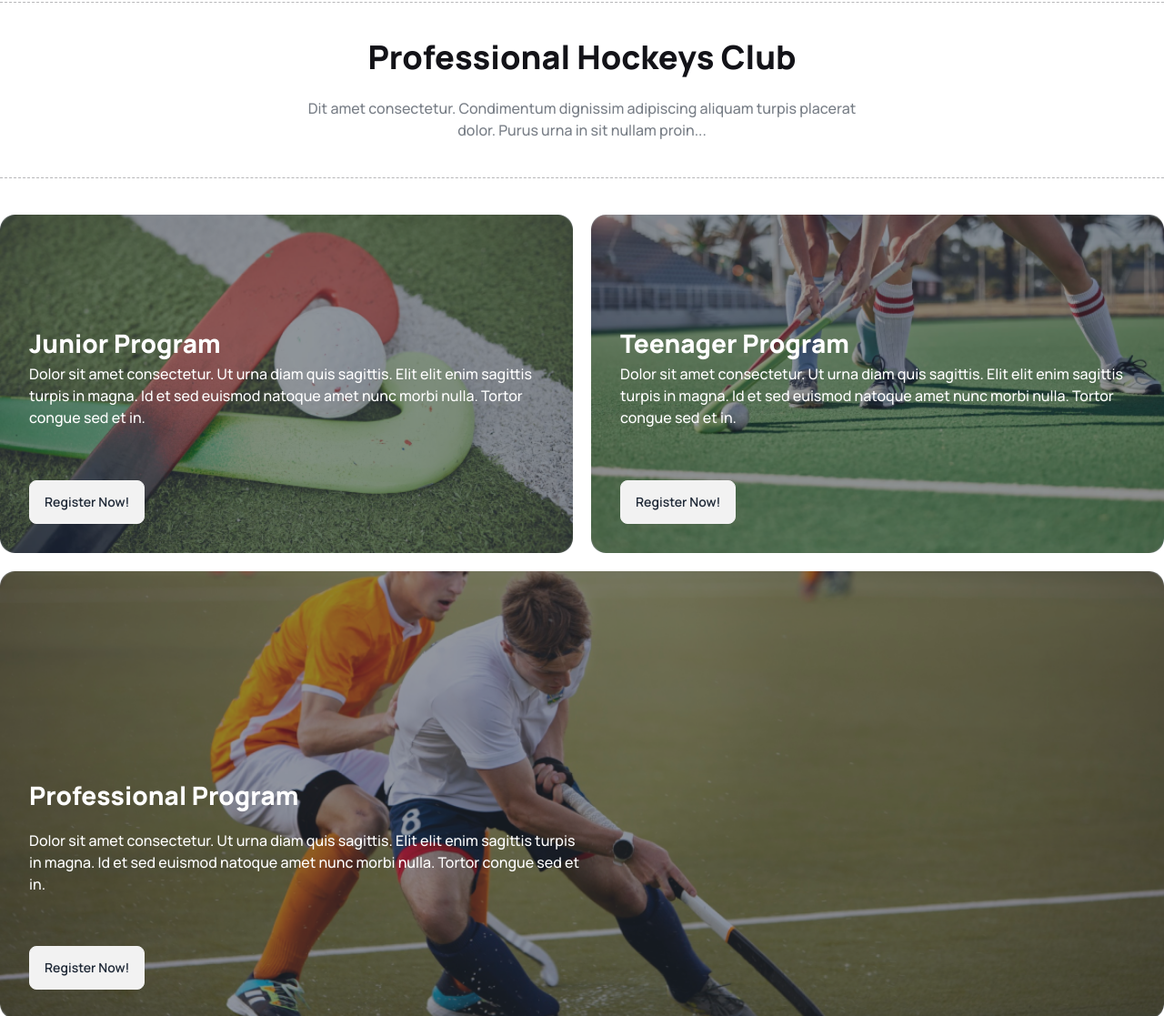
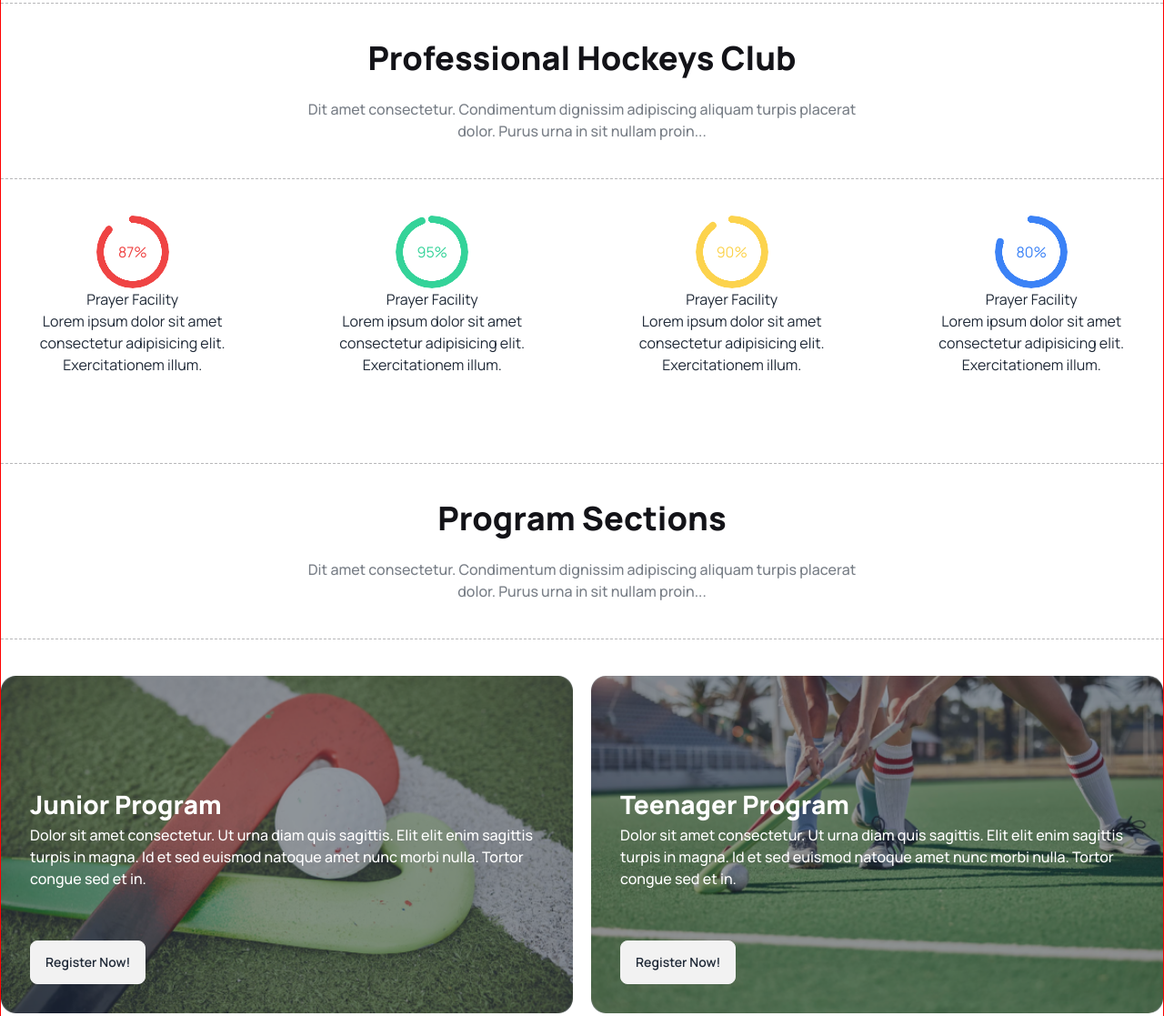
Before and after one commit to Biplob-1/programming-hero-B9A3-tailwind, a plain HTML site: page index.html in a window 1280 px wide. Shown: the part 668-1785 px from the top of the page at 91% size. Drawn offline with nearby package versions, Linux system fonts and the light colour scheme.

Commit message:
remove css directory and styles.css file

```diff
--- a/css/styles.css
+++ /dev/null
@@ -1,11 +0,0 @@
-/* common styles */
-body {
-  font-family: "Manrope", sans-serif;
-  /* border: 1px solid red; */
-}
-* {
-  border: 1px solid red;
-}
-.card.image-full:before {
-  opacity: 0.5;
-}
--- a/index.html
+++ b/index.html
@@ -51,9 +51,13 @@
       };
     </script>
     <!-- Custome CSS -->
-    <link rel="stylesheet" href="css/styles.css" />
+    <style>
+      .card.image-full:before {
+        opacity: 0.5;
+      }
+    </style>
   </head>
-  <body>
+  <body style="font-family: 'Manrope', sans-serif; border: 1px solid red">
     <!-- header section -->
     <header class="lg:container lg:mx-auto">
       <!-- navbar -->
@@ -147,12 +151,97 @@
     <!-- main section -->
     <main class="lg:container lg:mx-auto">
       <!-- Progress section -->
-      <section class="py-24">
+      <section class="my-24">
         <div
           class="text-center flex flex-col justify-center items-center border-y border-opacity-30 border-dashed"
         >
           <h3 class="text-4xl font-extrabold text-custom-dark pt-10 pb-6">
             Professional Hockeys Club
+          </h3>
+          <p class="opacity-60 font-medium w-6/12 pb-10">
+            Dit amet consectetur. Condimentum dignissim adipiscing aliquam
+            turpis placerat dolor. Purus urna in sit nullam proin...
+          </p>
+        </div>
+        <div class="section-body mt-10 grid grid-cols-4 gap-10 text-center">
+          <!-- proggres bar one start -->
+          <div>
+            <div
+              class="radial-progress text-red-500"
+              style="--value: 87"
+              role="progressbar"
+            >
+              87%
+            </div>
+            <div>
+              <h3>Prayer Facility</h3>
+              <p>
+                Lorem ipsum dolor sit amet consectetur adipisicing elit.
+                Exercitationem illum.
+              </p>
+            </div>
+          </div>
+          <!-- proggres bar two start -->
+          <div>
+            <div
+              class="radial-progress text-emerald-400"
+              style="--value: 95"
+              role="progressbar"
+            >
+              95%
+            </div>
+            <div>
+              <h3>Prayer Facility</h3>
+              <p>
+                Lorem ipsum dolor sit amet consectetur adipisicing elit.
+                Exercitationem illum.
+              </p>
+            </div>
+          </div>
+          <!-- proggres bar three start -->
+          <div>
+            <div
+              class="radial-progress text-amber-300"
+              style="--value: 90"
+              role="progressbar"
+            >
+              90%
+            </div>
+            <div>
+              <h3>Prayer Facility</h3>
+              <p>
+                Lorem ipsum dolor sit amet consectetur adipisicing elit.
+                Exercitationem illum.
+              </p>
+            </div>
+          </div>
+          <!-- proggrs bar four start-->
+          <div>
+            <div
+              class="radial-progress text-blue-500"
+              style="--value: 80"
+              role="progressbar"
+            >
+              80%
+            </div>
+            <div>
+              <h3>Prayer Facility</h3>
+              <p>
+                Lorem ipsum dolor sit amet consectetur adipisicing elit.
+                Exercitationem illum.
+              </p>
+            </div>
+          </div>
+          <!-- proggrs bar for end -->
+        </div>
+      </section>
+      <!-- Program section -->
+      <section class="my-24">
+        <div
+          class="text-center flex flex-col justify-center items-center border-y border-opacity-30 border-dashed"
+        >
+          <h3 class="text-4xl font-extrabold text-custom-dark pt-10 pb-6">
+            Program Sections
           </h3>
           <p class="opacity-60 font-medium w-6/12 pb-10">
             Dit amet consectetur. Condimentum dignissim adipiscing aliquam
@@ -238,14 +327,14 @@
           </div>
         </div>
       </section>
-
-      <!-- Program section -->
+      <!-- products section -->
+      <!-- Contact section -->
       <section class="">
         <div
           class="text-center flex flex-col justify-center items-center border-y border-opacity-30 border-dashed"
         >
           <h3 class="text-4xl font-extrabold text-custom-dark pt-10 pb-6">
-            Program Sections
+            Our New Products
           </h3>
           <p class="opacity-60 font-medium w-6/12 pb-10">
             Dit amet consectetur. Condimentum dignissim adipiscing aliquam
@@ -254,14 +343,13 @@
         </div>
         <div class="section-body"></div>
       </section>
-
       <!-- Faq section -->
-      <section class="py-24">
+      <section class="my-24">
         <div
           class="text-center flex flex-col justify-center items-center border-y border-opacity-30 border-dashed"
         >
           <h3 class="text-4xl font-extrabold text-custom-dark pt-10 pb-6">
-            Our New Products
+            Clients Question
           </h3>
           <p class="opacity-60 font-medium w-6/12 pb-10">
             Dit amet consectetur. Condimentum dignissim adipiscing aliquam
@@ -380,7 +468,7 @@
           class="text-center flex flex-col justify-center items-center border-y border-opacity-30 border-dashed"
         >
           <h3 class="text-4xl font-extrabold text-custom-dark pt-10 pb-6">
-            Clients Question
+            Contact
           </h3>
           <p class="opacity-60 font-medium w-6/12 pb-10">
             Dit amet consectetur. Condimentum dignissim adipiscing aliquam
```
